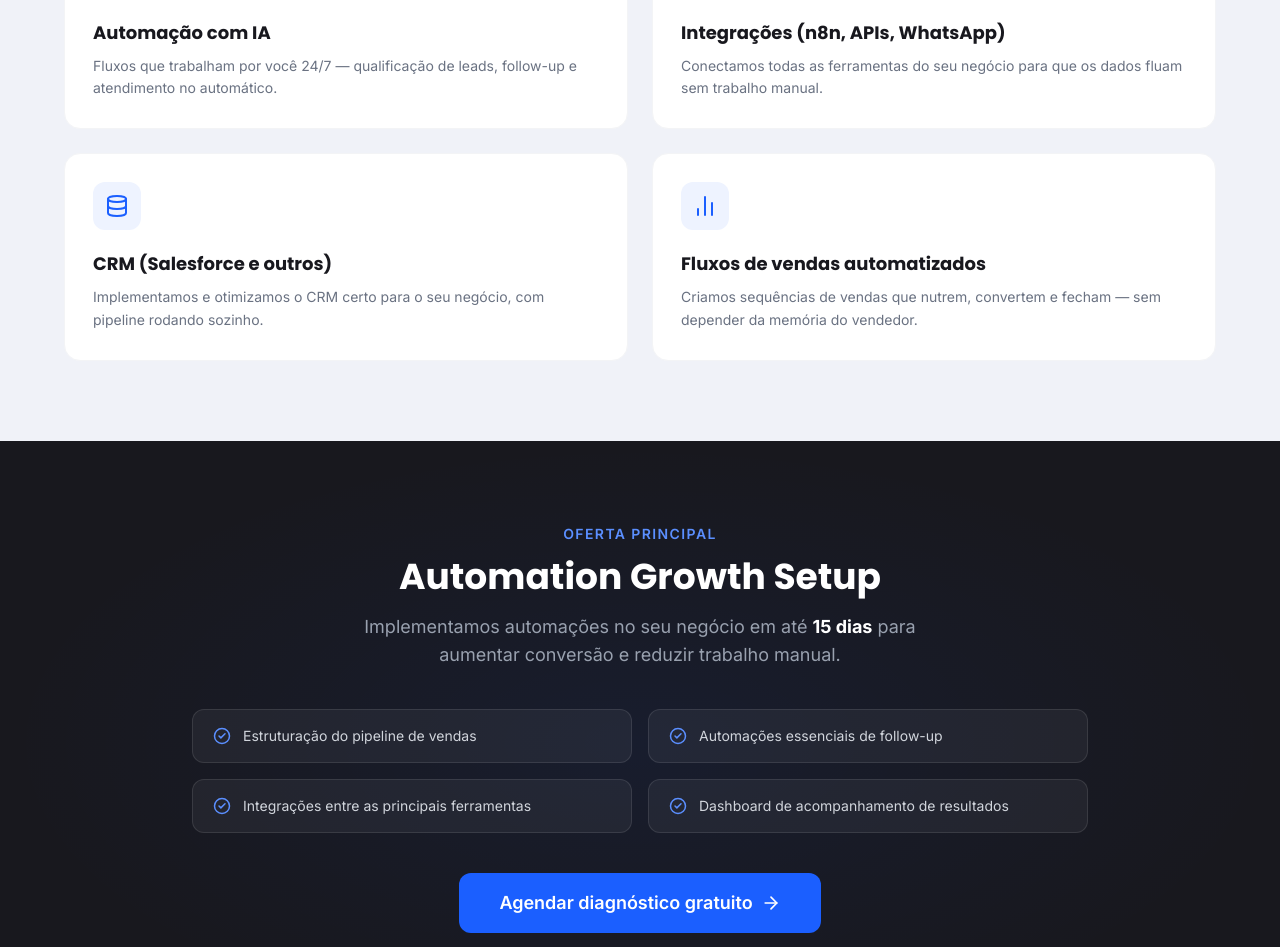
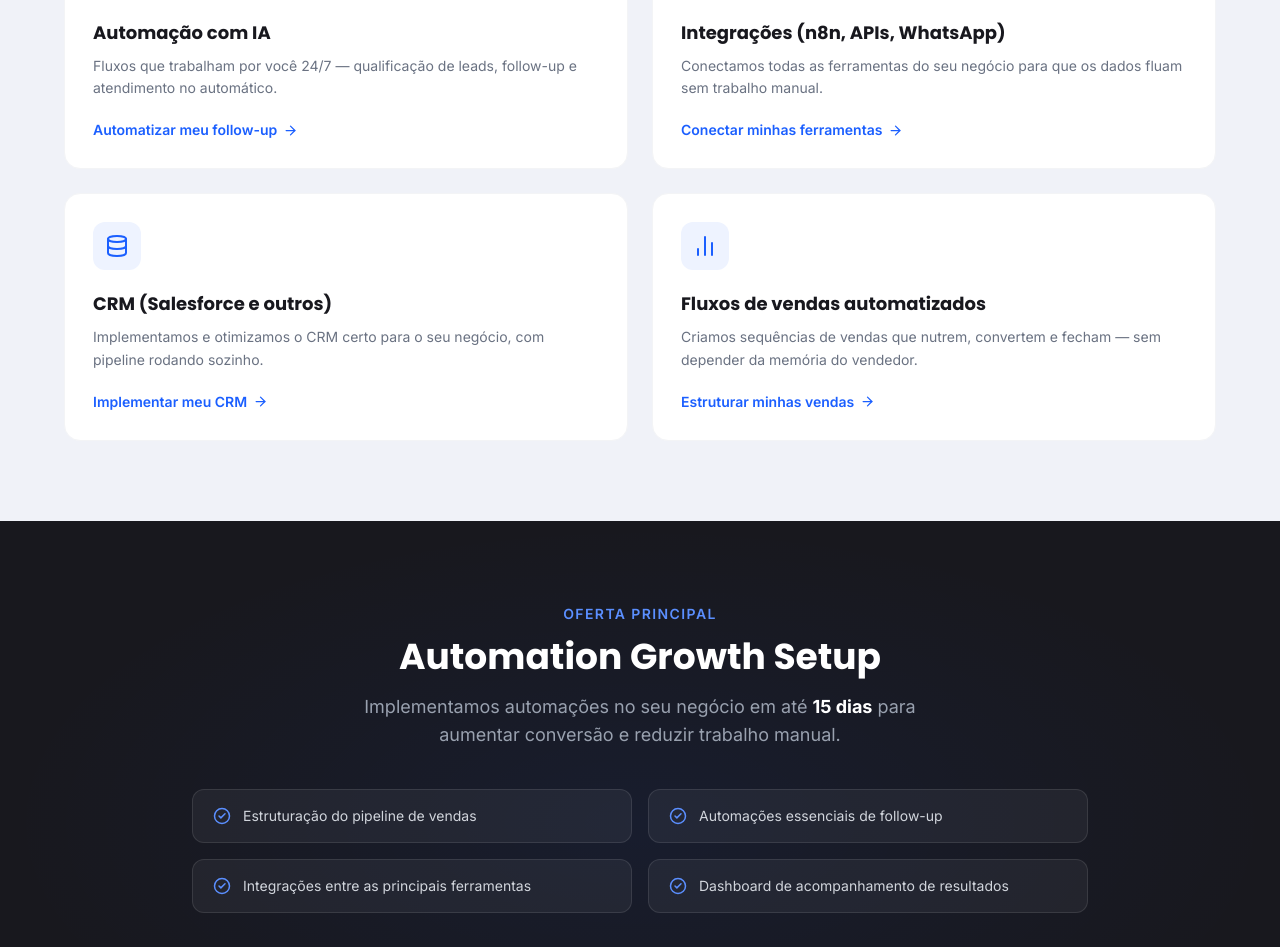
Before and after one commit to jkconsultingti-ops/JkConsulting, a Next.js app: page / in a window 1280 px wide. Shown: the part 3000-3947 px from the top of the page. Built offline with nearby package versions, Linux system fonts and the light colour scheme.

Commit message:
feat: contextual CTAs per section — service cards, offer, and final CTA now have distinct action-oriented text

```diff
--- a/src/app/page.tsx
+++ b/src/app/page.tsx
@@ -40,7 +40,7 @@ export default function Home() {
   const problemItems: string[] = t("home.problem.items", { returnObjects: true }) as string[];
   const beforeItems: string[] = t("home.comparison.before", { returnObjects: true }) as string[];
   const afterItems: string[]  = t("home.comparison.after",  { returnObjects: true }) as string[];
-  const serviceItems: { title: string; desc: string }[] = t("home.services_section.items", { returnObjects: true }) as { title: string; desc: string }[];
+  const serviceItems: { title: string; desc: string; cta: string; slug: string }[] = t("home.services_section.items", { returnObjects: true }) as { title: string; desc: string; cta: string; slug: string }[];
   const offerItems: string[]  = t("home.offer.items",  { returnObjects: true }) as string[];
   const steps: { title: string; desc: string }[] = t("home.how.steps", { returnObjects: true }) as { title: string; desc: string }[];
 
@@ -185,15 +185,22 @@ export default function Home() {
             </h2>
           </div>
           <div className="grid grid-cols-1 md:grid-cols-2 gap-6">
-            {serviceItems.map(({ title, desc }, i) => {
+            {serviceItems.map(({ title, desc, cta, slug }, i) => {
               const Icon = serviceIcons[i];
               return (
-                <div key={title} className="bg-white border border-gray-100 rounded-2xl p-7 hover:border-blue-200 hover:shadow-lg transition-all group">
+                <div key={title} className="bg-white border border-gray-100 rounded-2xl p-7 hover:border-blue-200 hover:shadow-lg transition-all group flex flex-col">
                   <div className="w-12 h-12 bg-blue-50 rounded-xl flex items-center justify-center mb-5 group-hover:bg-blue-100 transition-colors">
                     <Icon size={24} className="text-blue-600" />
                   </div>
                   <h3 className="text-lg font-bold text-gray-900 mb-2">{title}</h3>
-                  <p className="text-gray-500 leading-relaxed text-sm">{desc}</p>
+                  <p className="text-gray-500 leading-relaxed text-sm flex-1">{desc}</p>
+                  <Link
+                    href={`/contato?s=${slug}`}
+                    className="mt-5 inline-flex items-center gap-1.5 text-blue-600 font-semibold text-sm hover:gap-2.5 transition-all"
+                  >
+                    {cta}
+                    <ArrowRight size={15} />
+                  </Link>
                 </div>
               );
             })}
@@ -224,10 +231,10 @@ export default function Home() {
           </div>
           <div className="text-center">
             <Link
-              href="/contato"
+              href="/contato?s=setup"
               className="inline-flex items-center gap-2 bg-blue-600 hover:bg-blue-700 text-white font-semibold px-10 py-4 rounded-xl transition-all text-lg group"
             >
-              {t("home.hero.cta_diagnosis")}
+              {t("home.offer.cta")}
               <ArrowRight size={20} className="group-hover:translate-x-1 transition-transform" />
             </Link>
             <p className="text-gray-500 text-sm mt-3">{t("home.offer.fine_print")}</p>
--- a/src/lib/i18n/locales/en.json
+++ b/src/lib/i18n/locales/en.json
@@ -61,10 +61,10 @@
       "label": "What we do",
       "title": "Services that deliver results",
       "items": [
-        { "title": "AI Automation", "desc": "Workflows that work for you 24/7 — lead qualification, follow-up and support on autopilot." },
-        { "title": "Integrations (n8n, APIs, WhatsApp)", "desc": "We connect all your business tools so data flows without manual effort." },
-        { "title": "CRM (Salesforce and others)", "desc": "We implement and optimize the right CRM for your business, with the pipeline running on its own." },
-        { "title": "Automated sales flows", "desc": "We create sales sequences that nurture, convert and close — without relying on the salesperson's memory." }
+        { "title": "AI Automation", "desc": "Workflows that work for you 24/7 — lead qualification, follow-up and support on autopilot.", "cta": "Automate my follow-up", "slug": "automacao" },
+        { "title": "Integrations (n8n, APIs, WhatsApp)", "desc": "We connect all your business tools so data flows without manual effort.", "cta": "Connect my tools", "slug": "integracoes" },
+        { "title": "CRM (Salesforce and others)", "desc": "We implement and optimize the right CRM for your business, with the pipeline running on its own.", "cta": "Implement my CRM", "slug": "crm" },
+        { "title": "Automated sales flows", "desc": "We create sales sequences that nurture, convert and close — without relying on the salesperson's memory.", "cta": "Build my sales flow", "slug": "vendas" }
       ]
     },
     "offer": {
@@ -79,6 +79,7 @@
         "Integrations between main tools",
         "Results tracking dashboard"
       ],
+      "cta": "I want to start in 15 days",
       "fine_print": "No commitment. 100% free."
     },
     "how": {
@@ -94,7 +95,7 @@
     "final_cta": {
       "title": "Ready to automate your business?",
       "subtitle": "Less manual work. More sales on autopilot.",
-      "cta": "Schedule a free diagnosis",
+      "cta": "I want to automate now",
       "fine_print": "No commitment · Response within 24h"
     }
   },
--- a/src/lib/i18n/locales/pt.json
+++ b/src/lib/i18n/locales/pt.json
@@ -61,10 +61,10 @@
       "label": "O que fazemos",
       "title": "Serviços que geram resultado",
       "items": [
-        { "title": "Automação com IA", "desc": "Fluxos que trabalham por você 24/7 — qualificação de leads, follow-up e atendimento no automático." },
-        { "title": "Integrações (n8n, APIs, WhatsApp)", "desc": "Conectamos todas as ferramentas do seu negócio para que os dados fluam sem trabalho manual." },
-        { "title": "CRM (Salesforce e outros)", "desc": "Implementamos e otimizamos o CRM certo para o seu negócio, com pipeline rodando sozinho." },
-        { "title": "Fluxos de vendas automatizados", "desc": "Criamos sequências de vendas que nutrem, convertem e fecham — sem depender da memória do vendedor." }
+        { "title": "Automação com IA", "desc": "Fluxos que trabalham por você 24/7 — qualificação de leads, follow-up e atendimento no automático.", "cta": "Automatizar meu follow-up", "slug": "automacao" },
+        { "title": "Integrações (n8n, APIs, WhatsApp)", "desc": "Conectamos todas as ferramentas do seu negócio para que os dados fluam sem trabalho manual.", "cta": "Conectar minhas ferramentas", "slug": "integracoes" },
+        { "title": "CRM (Salesforce e outros)", "desc": "Implementamos e otimizamos o CRM certo para o seu negócio, com pipeline rodando sozinho.", "cta": "Implementar meu CRM", "slug": "crm" },
+        { "title": "Fluxos de vendas automatizados", "desc": "Criamos sequências de vendas que nutrem, convertem e fecham — sem depender da memória do vendedor.", "cta": "Estruturar minhas vendas", "slug": "vendas" }
       ]
     },
     "offer": {
@@ -79,6 +79,7 @@
         "Integrações entre as principais ferramentas",
         "Dashboard de acompanhamento de resultados"
       ],
+      "cta": "Quero começar em 15 dias",
       "fine_print": "Sem compromisso. 100% gratuito."
     },
     "how": {
@@ -94,7 +95,7 @@
     "final_cta": {
       "title": "Pronto para automatizar seu negócio?",
       "subtitle": "Menos trabalho manual. Mais vendas no automático.",
-      "cta": "Agendar diagnóstico gratuito",
+      "cta": "Quero automatizar agora",
       "fine_print": "Sem compromisso · Resposta em até 24h"
     }
   },
```
